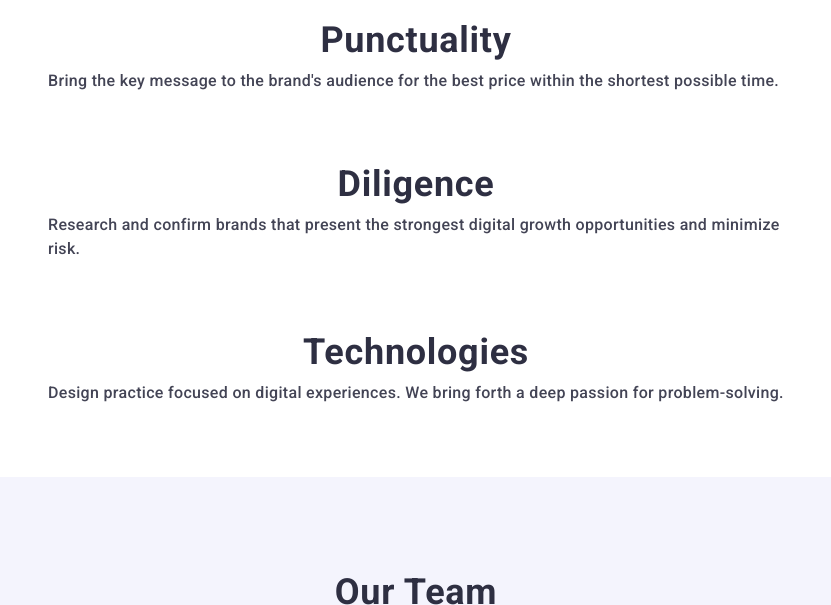
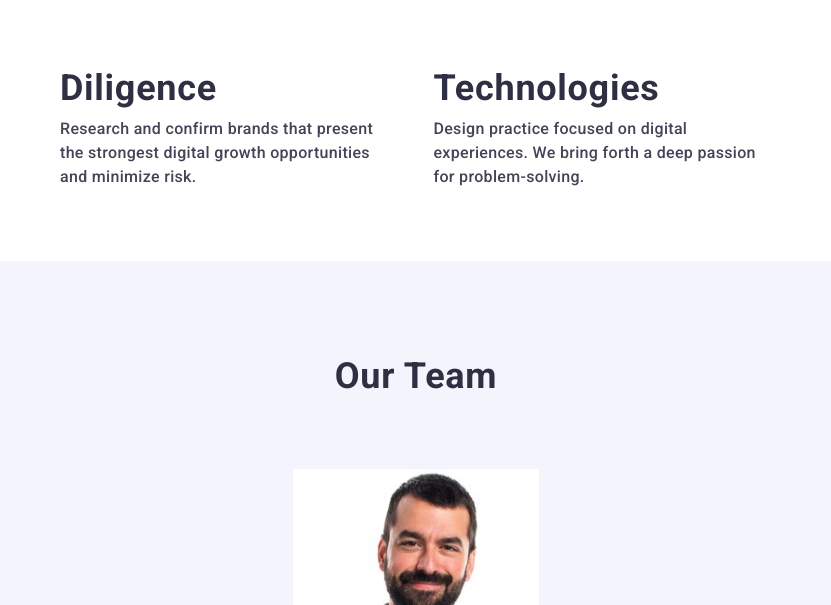
Before and after one commit to MikeIV2007/goit-markup-hw-07, a website: page index.html in a window 1280 px wide. Shown: the part 726-1331 px from the top of the page, without its empty margins (224-1055 px from the left). Drawn offline with nearby package versions, Linux system fonts and the light colour scheme.

Commit message:
tab_features

```diff
--- a/scss/_features.scss
+++ b/scss/_features.scss
@@ -3,6 +3,12 @@
 
 /* Features 2 */
 .features-list {
+  .item {
+    width: 100%;
+    // width: calc((100% - 72px) / 4);
+    // margin-right: 24px;
+    // margin-bottom: 24px;
+
     .title {
       @include apply-color($navy-blue);
       @include font-style($header2);
@@ -16,61 +22,69 @@
       margin-bottom: 72px;
     }
   }
-
-.features-list .item {
-  width: 100%;
-  // width: calc((100% - 72px) / 4);
-  margin-right: 24px;
-  margin-bottom: 24px;
+}
+@media screen and (min-width: 768px) {
+  .features-list {
+    display: flex;
+    justify-content: space-between;
+    flex-wrap: wrap;
+    margin-left: -12px;
+    margin-right: -12px;
+    .item {
+      flex-basis: 46%;
+      margin-left: 12px;
+      margin-right: 12px;
+      .title {
+        text-align: left;
+      }
+    }
+  }
 }
 
-.features-list .item::before {
-  display: block;
-  content: '';
-  height: 112px;
-  border-radius: 4px;
-  background-color: rgba(244, 244, 253, 1);
-  background-repeat: no-repeat;
-  background-position: center;
-  background-size: 64px, 64px;
-}
+// .features-list .item {
+//   width: 100%;
+//   // width: calc((100% - 72px) / 4);
+//   margin-right: 24px;
+//   margin-bottom: 24px;
+// }
 
-.item.icon-antenna::before {
-  display: none;
-  background-image: url(../images/antenna_1.png);
-}
+// .features-list .item::before {
+//   display: block;
+//   content: '';
+//   height: 112px;
+//   border-radius: 4px;
+//   background-color: rgba(244, 244, 253, 1);
+//   background-repeat: no-repeat;
+//   background-position: center;
+//   background-size: 64px, 64px;
+// }
 
-.item.icon-clock::before {
-  display: none;
-  background-image: url(../images/clock_1.png);
-}
+// .item.icon-antenna::before {
+//   display: none;
+//   background-image: url(../images/antenna_1.png);
+// }
 
-.item.icon-diagram::before {
-  display: none;
-  background-image: url(../images/diagram_1.png);
-}
+// .item.icon-clock::before {
+//   display: none;
+//   background-image: url(../images/clock_1.png);
+// }
 
-.item.icon-astronaut::before {
-  display: none;
-  background-image: url(../images/astronaut_1.png);
-}
+// .item.icon-diagram::before {
+//   display: none;
+//   background-image: url(../images/diagram_1.png);
+// }
+
+// .item.icon-astronaut::before {
+//   display: none;
+//   background-image: url(../images/astronaut_1.png);
+// }
 
 /* for n element in the row */
-.features-list .item:nth-child(4n) {
-  margin-right: 0;
-}
+// .features-list .item:nth-child(4n) {
+//   margin-right: 0;
+// }
 
 /* for the last 4 elements in the container */
-.features-list .item:nth-last-child(-n + 4) {
-  margin-bottom: 0;
-}
-
-// .profile-list .title,
-// .projects-list .title {
-//   @include apply-color($navy-blue);
-//   @include font-style($header2);
-//   text-align: center;
-
-//   margin-top: 0;
-//   margin-bottom: 8px;
+// .features-list .item:nth-last-child(-n + 4) {
+//   margin-bottom: 0;
 // }
```
Also changed, not shown: css/styles.css. Lines whose indentation alone changed are shown as unchanged.
